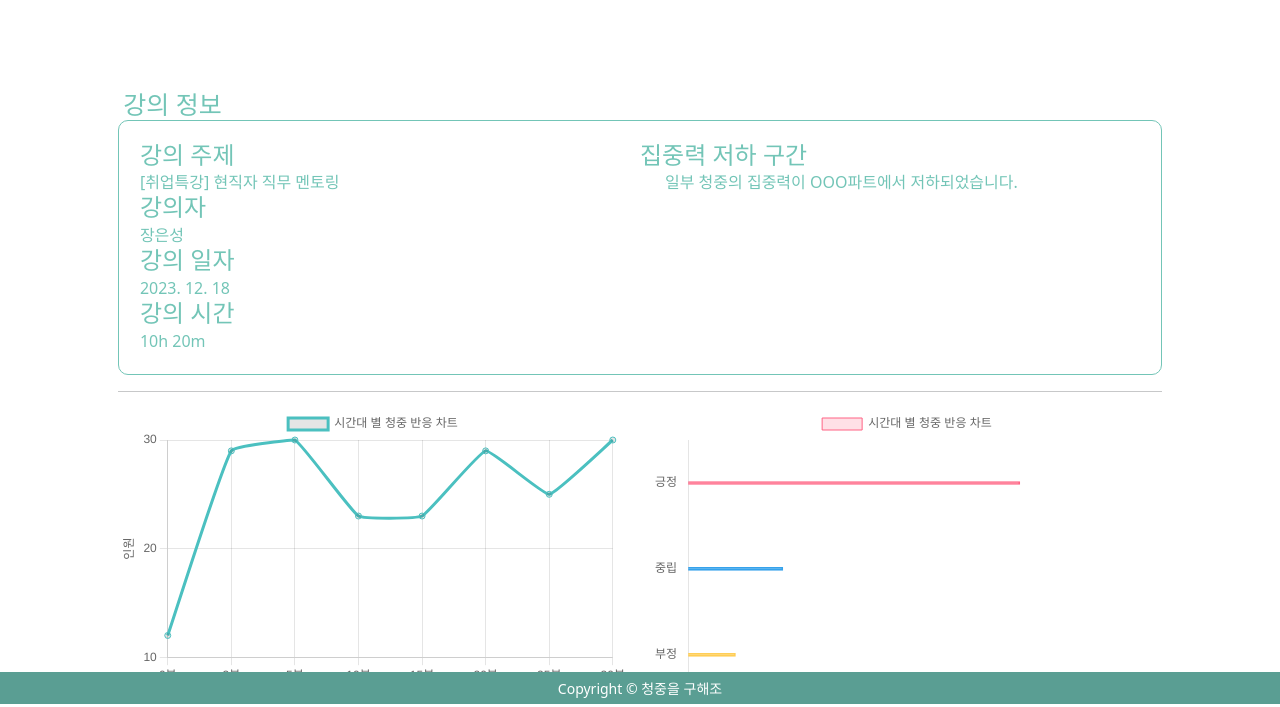
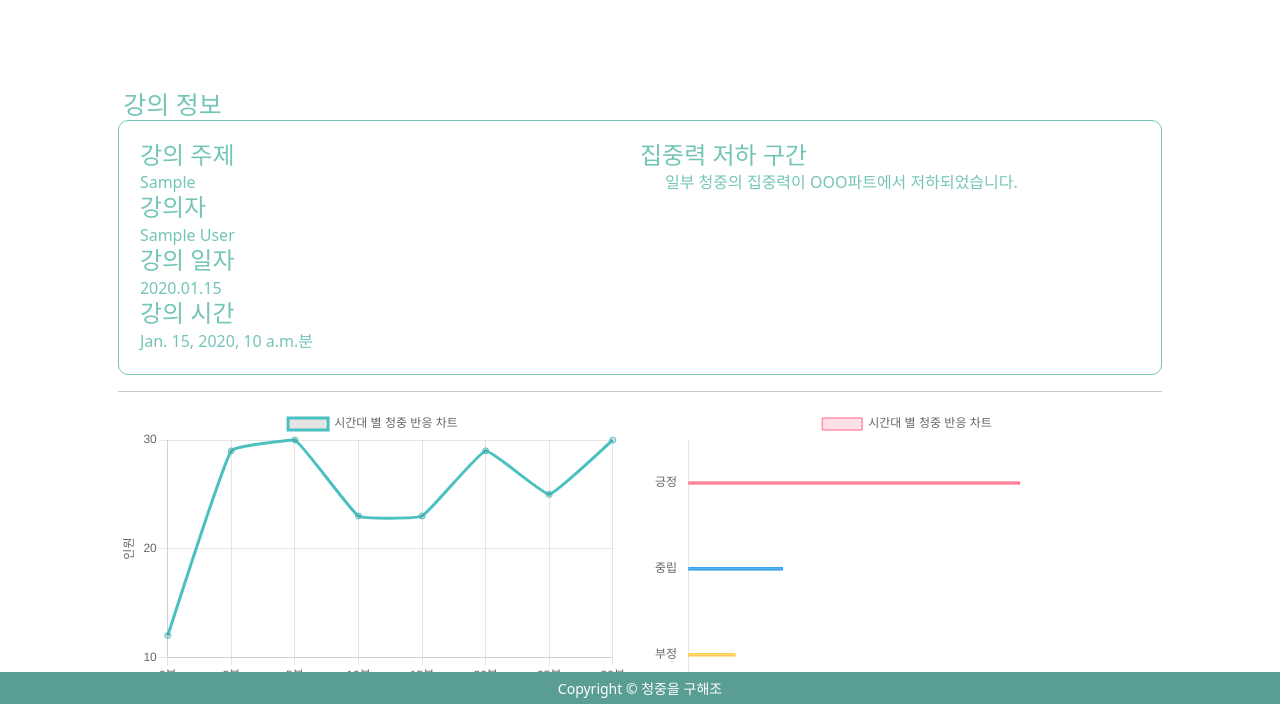
Before and after one commit to dclxxi/real-time-audience-reaction-analysis-service, a Django app: template monitoring/templates/report/report_page.html in a window 1280 px wide. Shown: the part 96-803 px from the top of the page. Run offline with Django 5.2, Linux system fonts and the light colour scheme; tables that the repository leaves empty hold one stand-in row (values such as "Sample post"); the template is opened without the code that fills it: values that come from a table or form of the project are taken from there, most other values are stand-ins (such as "Sample title", 1, 10 or a date in 2020); some libraries are stand-ins or nearby versions.

Commit message:
feat: 강의 분석 상세 페이지에 강의 정보 연결

```diff
--- a/monitoring/templates/report/report_page.html
+++ b/monitoring/templates/report/report_page.html
@@ -7,8 +7,6 @@
     <script src="https://cdn.jsdelivr.net/npm/chart.js"></script>
     <link href="https://cdn.jsdelivr.net/npm/bootstrap@5.3.1/dist/css/bootstrap.min.css" rel="stylesheet"
           integrity="sha384-4bw+/aepP/YC94hEpVNVgiZdgIC5+VKNBQNGCHeKRQN+PtmoHDEXuppvnDJzQIu9" crossorigin="anonymous">
-
-</head>
     <body>
     <main>
         <div class="mb-auto p-5 container contents-center">
@@ -17,13 +15,13 @@
                 <div class="lecture-content">
                     <div class="lecture-right">
                         <h4>강의 주제</h4>
-                    <p>[취업특강] 현직자 직무 멘토링</p>
+                        <p>{{ lecture.topic }}</p>
                         <h4>강의자</h4>
-                    <p>장은성</p>
+                        <p>{{ lecture.user.name }}</p>
                         <h4>강의 일자</h4>
-                    <p>2023. 12. 18</p>
+                        <p>{{ lecture.datetime|date:"Y.m.d" }}</p>
                         <h4>강의 시간</h4>
-                    <p>10h 20m</p>
+                        <p>{{ time_diff }}분</p>
                     </div>
                     <div class="lecture-left">
                         <h4>집중력 저하 구간</h4>
@@ -53,7 +51,6 @@
             </section>
 
         </div>
-    </div>
     </main>
     <script src="{% static 'js/navbar_current_page_underline_effect.js' %}"></script>
 {% endblock %}
```
Lines whose indentation alone changed are shown as unchanged.
